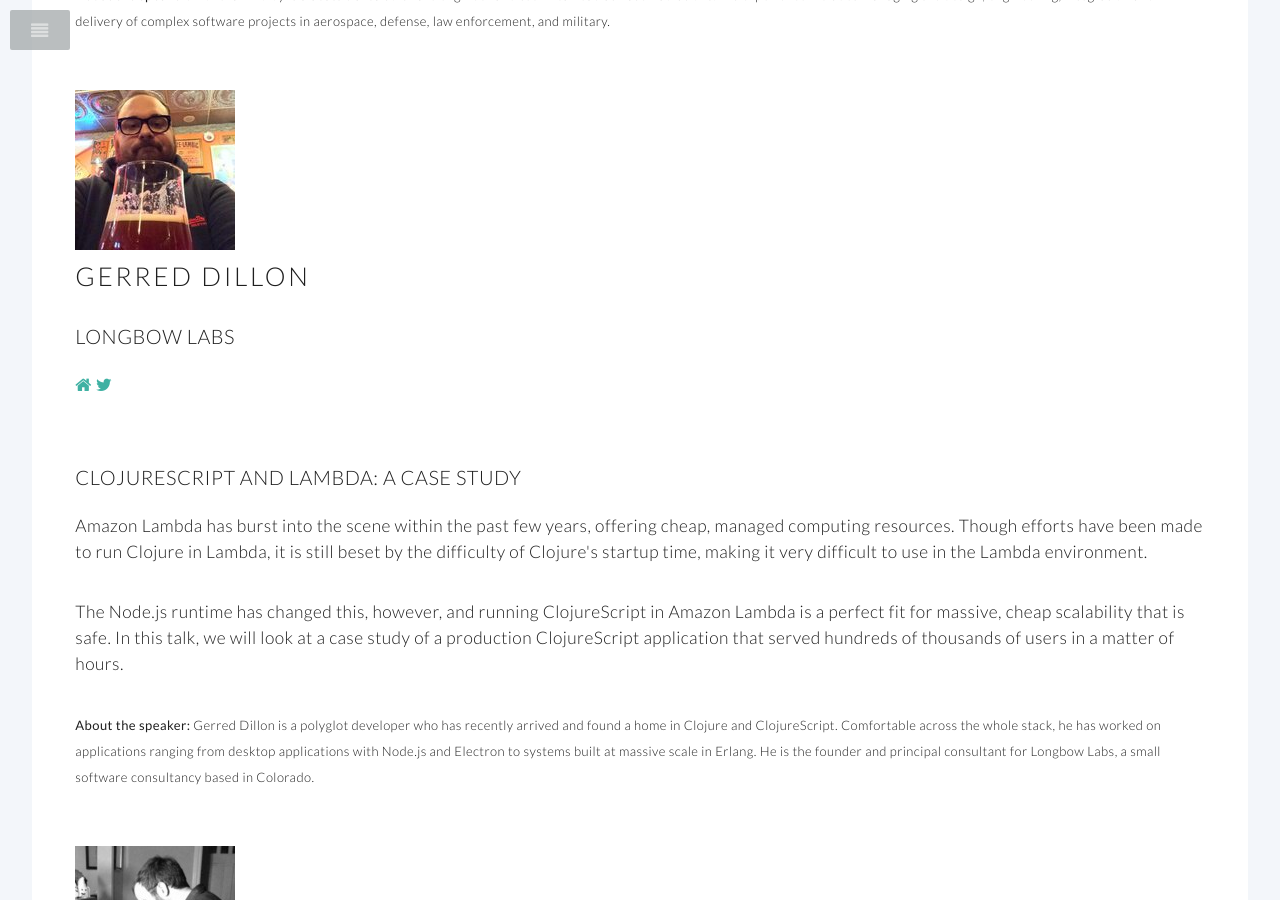
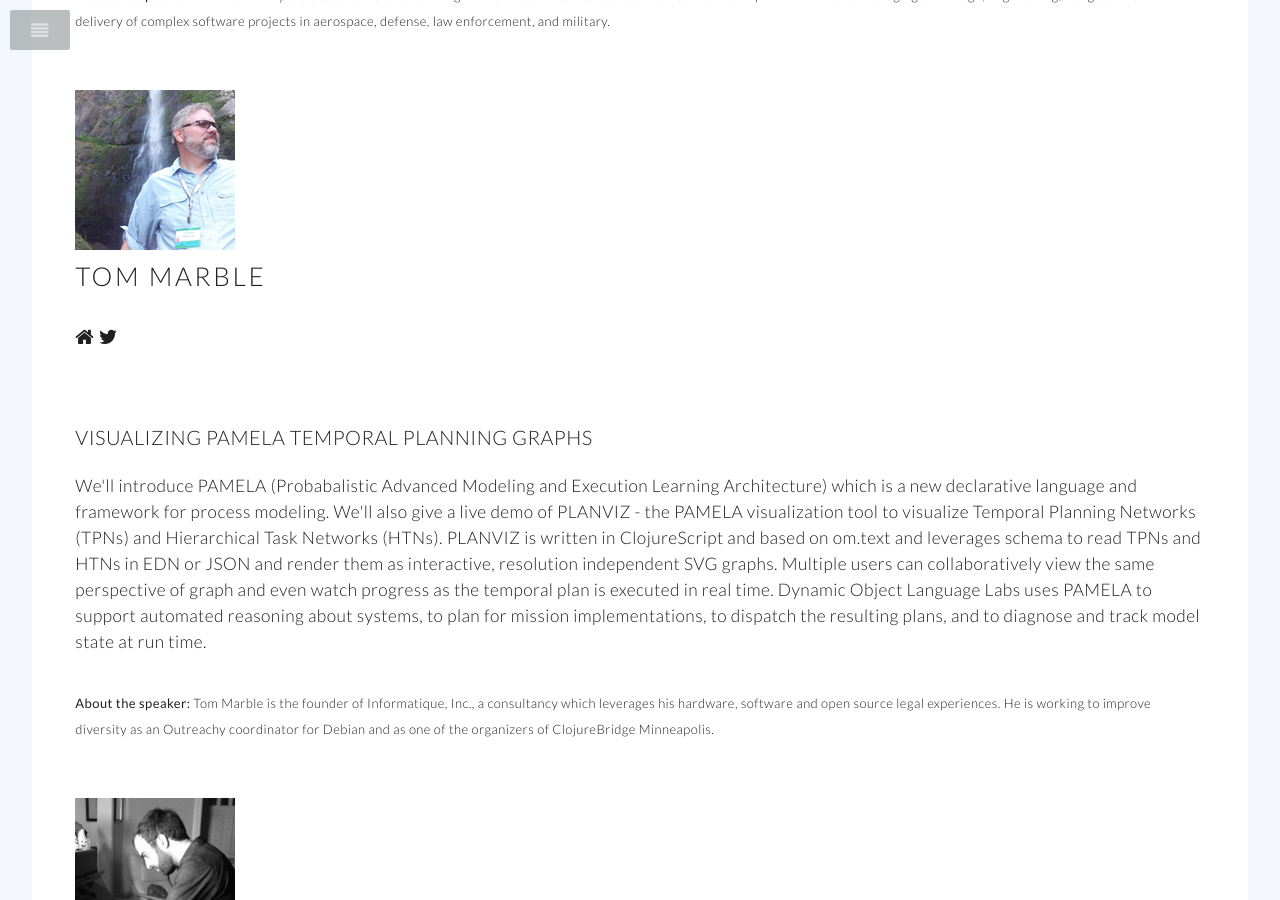
Before and after one commit to clojurewest/clojurewest.github.io, a Jekyll site: the page built from speakers.html, in a window 1280 px wide and 900 px high, scrolled down 8338 px. Built offline with Jekyll 4.4.1, drawn with Linux system fonts in a browser that asks for light colours.

Commit message:
update schedule

```diff
--- a/_layouts/home.html
+++ b/_layouts/home.html
@@ -179,6 +179,8 @@
 											<div class="speaker">Michał Marczyk</div>
 										</td>
 										<td class="slot talk">
+											<div class="title">Clojure and Datomic Q&A</div>
+											<div class="speaker">Cognitect</div>
 										</td>
 										<td class="slot talk">
 											<div class="title"><a href="speakers#agreenberg">(+ Loom (years 2))</a></div>
@@ -209,8 +211,8 @@
 									<tr>
 										<td class="time">3:00-3:40 pm</td>
 										<td class="slot talk">
-											<div class="title"><a href="speakers#gdillon">ClojureScript and Lambda: A Case Study</a></div>
-											<div class="speaker">Gerred Dillon</div>
+											<div class="title"><a href="speakers#tmarble">Visualizing PAMELA temporal planning graphs</a></div>
+											<div class="speaker">Tom Marble</div>
 										</td>
 										<td class="slot talk">
 											<div class="title"><a href="speakers#kfellows">ClojureBridge in Practice</a></div>
--- a/speakers.html
+++ b/speakers.html
@@ -170,13 +170,13 @@
 
 <div class="row half">
 <div class="4u"><section>
-<img src="images/speakers/2016/gdillon.jpg" alt="Gerred Dillon" title="Gerred Dillon" class="logo" width="160"/>
-<h2>Gerred Dillon</h2>
-<h3><a href="https://longbow.io">Longbow Labs</a></h3><p><a href="http://gerred.com" class="icon fa-home logo"></a> <a href="http://twitter.com/justicefries" class="icon fa-twitter logo"></a> </p>
+<img src="images/speakers/2016/tmarble.jpg" alt="Tom Marble" title="Tom Marble" class="logo" width="160"/>
+<h2>Tom Marble</h2>
+<h3><p><a href="http://t.co/2bfU35vRzx" class="icon fa-home logo"></a> <a href="http://twitter.com/tmarble" class="icon fa-twitter logo"></a> </p>
 </section></div>
 <div class="8u"><section>
-<h3><a class="anchor" name="gdillon">ClojureScript and Lambda: A Case Study</a></h3>
-<p>Amazon Lambda has burst into the scene within the past few years, offering cheap, managed computing resources. Though efforts have been made to run Clojure in Lambda, it is still beset by the difficulty of Clojure's startup time, making it very difficult to use in the Lambda environment.</p><p>The Node.js runtime has changed this, however, and running ClojureScript in Amazon Lambda is a perfect fit for massive, cheap scalability that is safe. In this talk, we will look at a case study of a production ClojureScript application that served hundreds of thousands of users in a matter of hours.</p><div class="bio"><p><b>About the speaker:</b> Gerred Dillon is a polyglot developer who has recently arrived and found a home in Clojure and ClojureScript. Comfortable across the whole stack, he has worked on applications ranging from desktop applications with Node.js and Electron to systems built at massive scale in Erlang. He is the founder and principal consultant for Longbow Labs, a small software consultancy based in Colorado.</p></div>
+<h3><a class="anchor" name="tmarble">Visualizing PAMELA temporal planning graphs</a></h3>
+<p>We'll introduce PAMELA (Probabalistic Advanced Modeling and Execution Learning Architecture) which is a new declarative language and framework for process modeling. We'll also give a live demo of PLANVIZ - the PAMELA visualization tool to visualize Temporal Planning Networks (TPNs) and Hierarchical Task Networks (HTNs). PLANVIZ is written in ClojureScript and based on om.text and leverages schema to read TPNs and HTNs in EDN or JSON and render them as interactive, resolution independent SVG graphs. Multiple users can collaboratively view the same perspective of graph and even watch progress as the temporal plan is executed in real time. Dynamic Object Language Labs uses PAMELA to support automated reasoning about systems, to plan for mission implementations, to dispatch the resulting plans, and to diagnose and track model state at run time.</p> <div class="bio"><p><b>About the speaker:</b> Tom Marble is the founder of Informatique, Inc., a consultancy which leverages his hardware, software and open source legal experiences. He is working to improve diversity as an Outreachy coordinator for Debian and as one of the organizers of ClojureBridge Minneapolis.</p></div>
 </section></div>
 </div>
 
```
Also changed, not shown: images/speakers/2016/tmarble.jpg (added).
